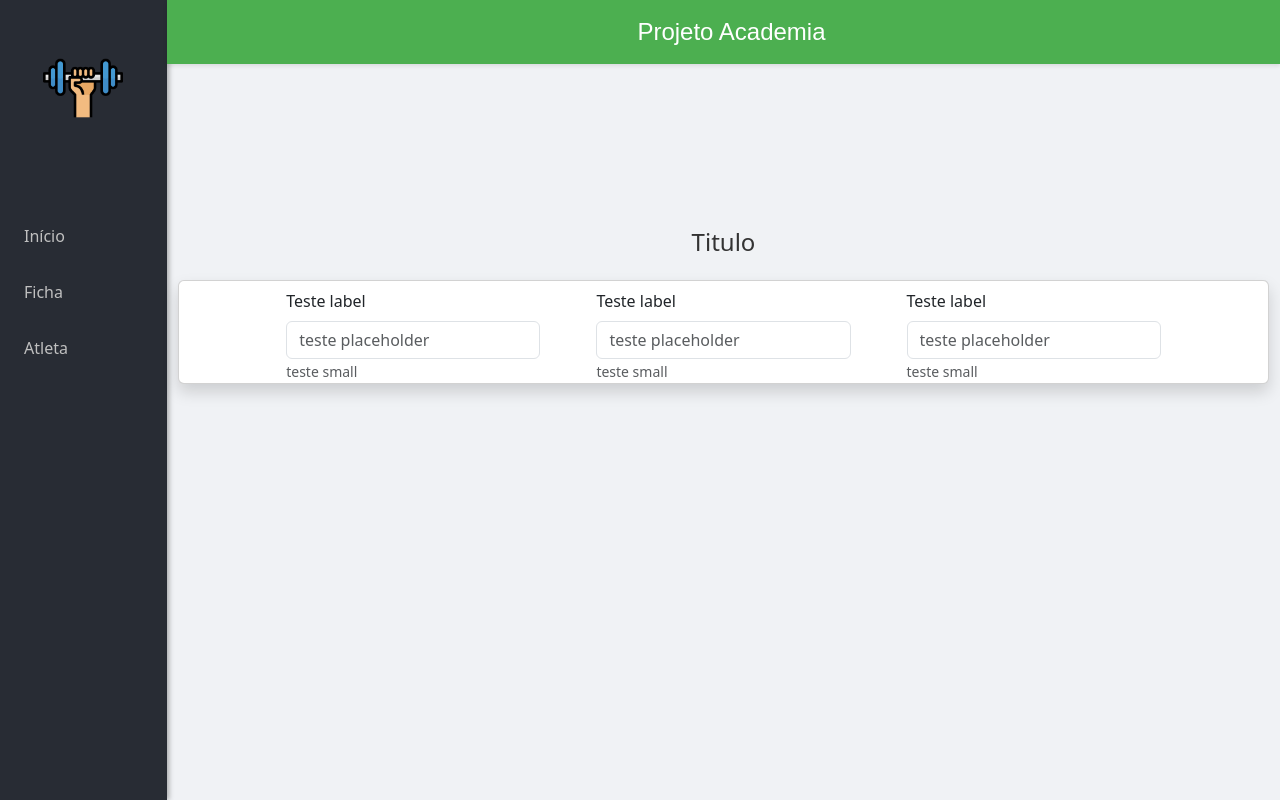
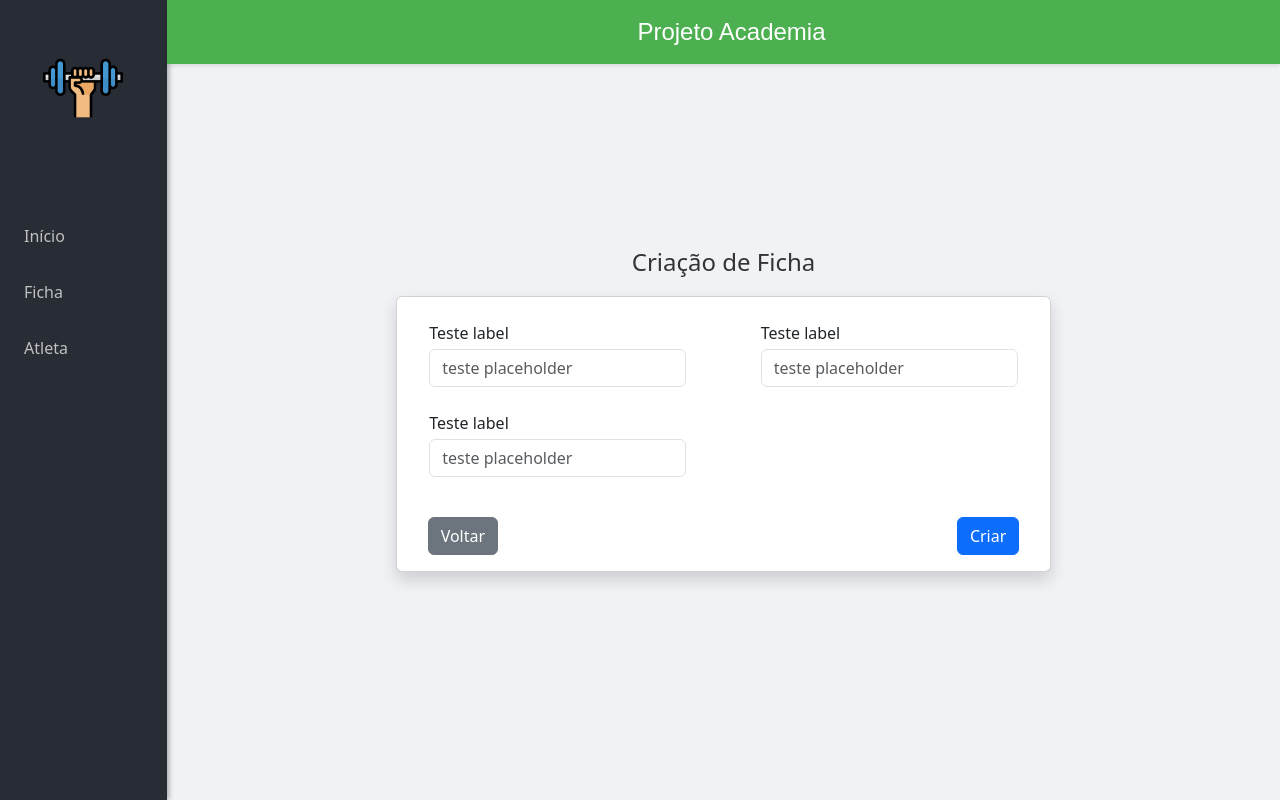
Before and after one commit to joaomarcelo09/ficha-acad-ui, a Vue app: page /ficha/form in a window 1280 px wide. Built offline with nearby package versions, Linux system fonts and the light colour scheme.

Commit message:
fix: form component

```diff
--- a/src/components/form/FormComponent.vue
+++ b/src/components/form/FormComponent.vue
@@ -1,12 +1,38 @@
 <script setup lang="ts">
+import { useRouter } from 'vue-router'
+
+const router = useRouter()
+const goBack = () => {
+  router.back()
+}
+
+defineProps<{
+  title?: string
+}>()
 </script>
 
 <template>
-      <div class="container-fluid page-title text-center"> Titulo</div>
+  <div class="d-flex flex-column align-items-center">
+    <div class="container-fluid page-title text-center">{{ title }}</div>
     <div class="card shadow">
-        <slot name="fields" ></slot>
+      <div class="card-body">
+        <div class="d-flex flex-wrap justify-content-between">
+          <slot name="fields"></slot>
+        </div>
+        <div class="d-flex justify-content-between mt-4">
+          <button type="button" class="btn btn-secondary">Voltar</button>
+          <button type="submit" class="btn btn-primary">Criar</button>
+        </div>
+      </div>
     </div>
+  </div>
 </template>
 
-<style>
+<style scoped>
+.page-title {
+  height: 2rem;
+}
+.card {
+  width: 60%;
+}
 </style>
--- a/src/components/form/FormInput.vue
+++ b/src/components/form/FormInput.vue
@@ -1,19 +1,14 @@
 <script setup lang="ts">
-
 const props = defineProps<{
   label?: string
   placeholder?: string
   smalltext?: string
 }>()
-
 </script>
 
 <template>
-
-<div class="form-group col-3 mx-3 mt-2">
-    <label class="mb-2">{{ props.label }}</label>
-    <input type="text" class="form-control" :placeholder="props.placeholder">
-    <small class="form-text text-muted mt-2">{{ props.smalltext }}</small>
+  <div class="mx-3 mt-2 mb-3">
+    <label class="mb-1">{{ props.label }}</label>
+    <input type="text" class="form-control" :placeholder="props.placeholder" />
   </div>
-
 </template>
--- a/src/forms/FichaForm.vue
+++ b/src/forms/FichaForm.vue
@@ -1,21 +1,16 @@
 <script setup lang="ts">
-import { ref } from 'vue';
+import { ref } from 'vue'
 import FormComponent from '@/components/form/FormComponent.vue'
 import FormInput from '@/components/form/FormInput.vue'
-
-
-
 </script>
 
 <template>
   <div class="body">
-        <FormComponent>
+    <FormComponent title="Criação de Ficha">
       <template #fields>
-                <div class="row justify-content-center">
-                <FormInput label="Teste label" placeholder="teste placeholder" smalltext="teste small"/>
-                <FormInput label="Teste label" placeholder="teste placeholder" smalltext="teste small"/>
-                <FormInput label="Teste label" placeholder="teste placeholder" smalltext="teste small"/>
-                </div>
+        <FormInput label="Teste label" placeholder="teste placeholder" smalltext="teste small" />
+        <FormInput label="Teste label" placeholder="teste placeholder" smalltext="teste small" />
+        <FormInput label="Teste label" placeholder="teste placeholder" smalltext="teste small" />
       </template>
     </FormComponent>
   </div>
@@ -23,7 +18,6 @@ import FormInput from '@/components/form/FormInput.vue'
 
 <style scoped>
 .body {
-
   margin-top: 10rem;
   margin-left: 1%;
   width: 98%;
--- a/src/style.css
+++ b/src/style.css
@@ -20,6 +20,7 @@
 button {
   border-radius: 4px;
   margin-right: 0.9rem;
+  margin-left: 0.9rem;
 }
 
 i {
```
Lines whose indentation alone changed are shown as unchanged.
